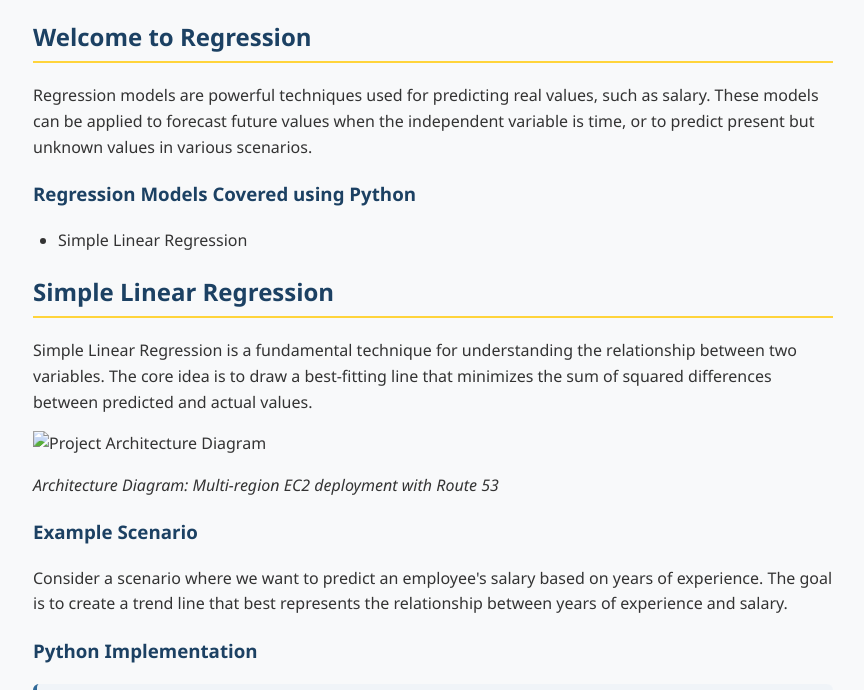
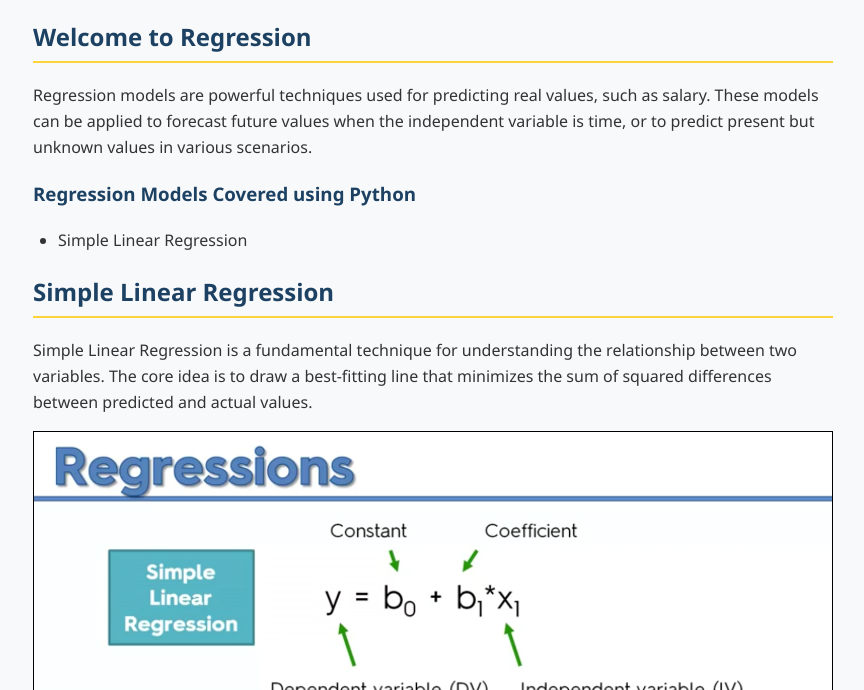
Before and after one commit to deanmtd/ML-Simple-Linear-Regression, a plain HTML site: page index.html in a window 1280 px wide. Shown: the part 110-800 px from the top of the page, without its empty margins (207-1071 px from the left). Drawn offline with Linux system fonts and the light colour scheme.

Commit message:
Update index.html

```diff
--- a/index.html
+++ b/index.html
@@ -92,8 +92,8 @@
 
     <p>Simple Linear Regression is a fundamental technique for understanding the relationship between two variables. The core idea is to draw a best-fitting line that minimizes the sum of squared differences between predicted and actual values.</p>
     <div class="image-container">
-    <img src="Images/architecture_diagram.png" alt="Project Architecture Diagram" width="800">
-    <p><em>Architecture Diagram: Multi-region EC2 deployment with Route 53</em></p>
+    <img src="Images/ML Simple Linear Regressions.png" alt="SLR Diagram" width="800">
+    <p><em>Simple Linear Regression:</em></p>
     </div>
     <h3>Example Scenario</h3>
     <p>Consider a scenario where we want to predict an employee's salary based on years of experience. The goal is to create a trend line that best represents the relationship between years of experience and salary.</p>
```
